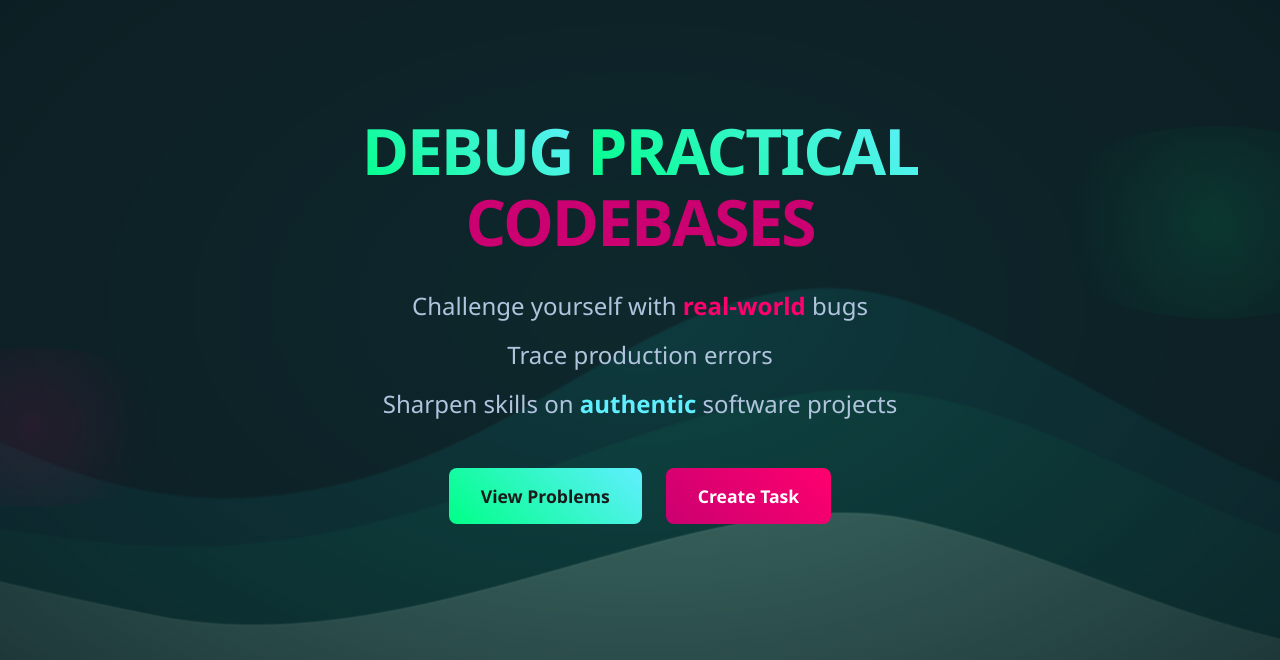
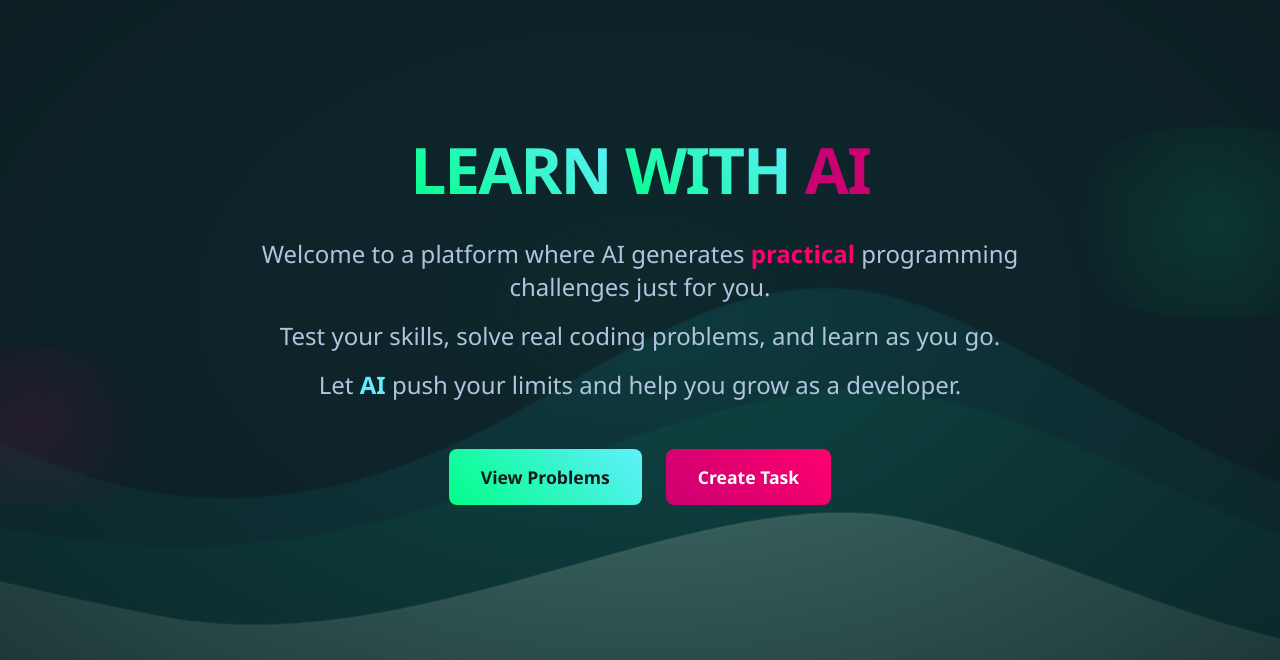
Before and after one commit to stas-zatushevskii/HAKATON, a Django app: page / in a window 1280 px wide; the page is wider, and only the part inside the window is pictured. Shown: the part 97-757 px from the top of that part. Run offline with Django 5.2, Linux system fonts and the light colour scheme.

Commit message:
Changed homepage text to reflect latest project idea

```diff
--- a/hakaton/templates/index.html
+++ b/hakaton/templates/index.html
@@ -4,20 +4,20 @@
 <section class="hero-section">
     <div class="hero-content">
         <h1 class="main-title">
-            <span class="title-debug">DEBUG</span>
-            <span class="title-practical">PRACTICAL</span>
-            <span class="title-codebases">CODEBASES</span>
+            <span class="title-debug">LEARN</span>
+            <span class="title-practical">WITH</span>
+            <span class="title-codebases">AI</span>
         </h1>
 
         <div class="subtitle-container">
             <p class="subtitle">
-                Challenge yourself with <span class="highlight-red">real-world</span> bugs
+            Welcome to a platform where AI generates <span class="highlight-red">practical</span> programming challenges just for you.
             </p>
             <p class="subtitle">
-                Trace production errors
+            Test your skills, solve real coding problems, and learn as you go.
             </p>
             <p class="subtitle">
-                Sharpen skills on <span class="highlight-blue">authentic</span> software projects
+            Let <span class="highlight-blue">AI</span> push your limits and help you grow as a developer.
             </p>
         </div>
 
```
